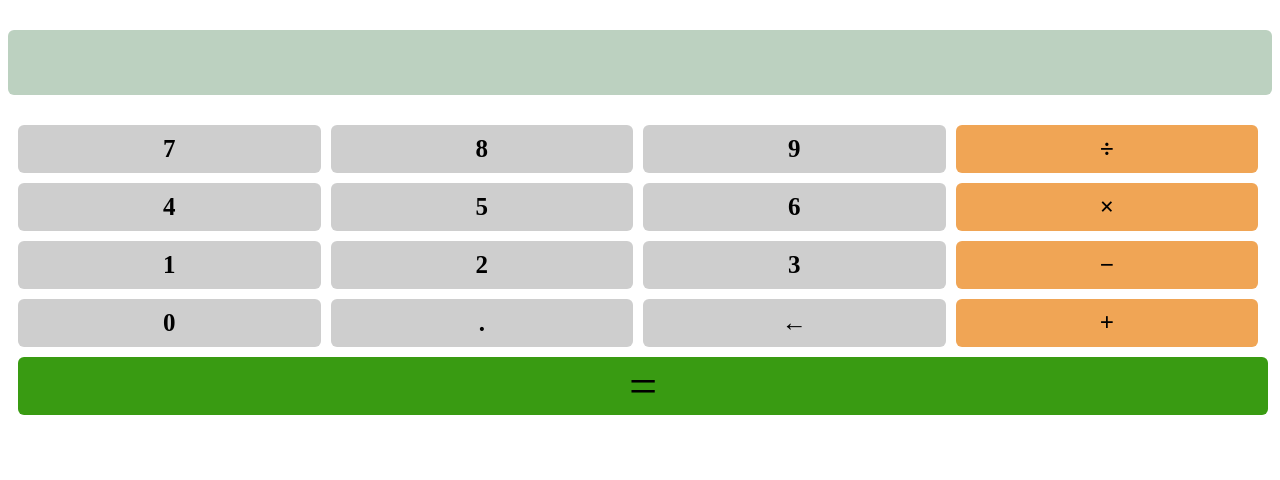
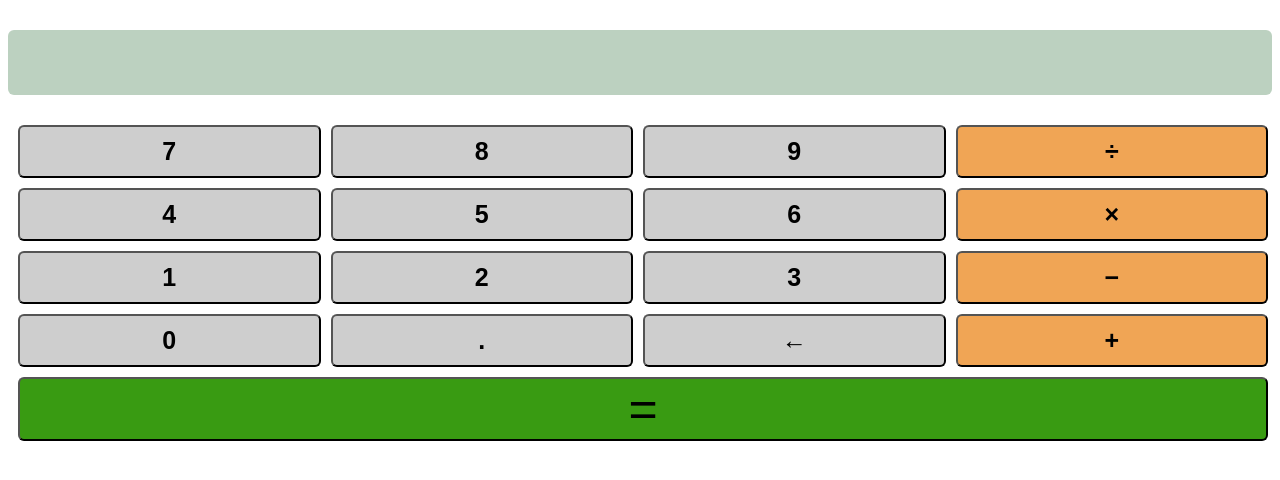
Before and after one commit to MohammadHoseynZamany/-Calculator-with-React, a React (Vite) app: page / in a window 1280 px wide. Shown: the top 480 px of the page. Built offline with nearby package versions, Linux system fonts and the light colour scheme.

Commit message:
fix buttons problem

```diff
--- a/src/components/Buttons.jsx
+++ b/src/components/Buttons.jsx
@@ -7,28 +7,28 @@ export default function Buttons(){
         <div className="buttons-container">
             <div className="number-oprations-container">
                 <div className="numbers-container">
-                    <div id="number-seven" onClick={Oprations.pushNumber(7)}>7</div>
-                    <div id="number-eight">8</div>
-                    <div id="number-nine">9</div>
-                    <div id="number-four">4</div>
-                    <div id="number-five">5</div>
-                    <div id="number-six">6</div>
-                    <div id="number-one">1</div>
-                    <div id="number-two">2</div>
-                    <div id="number-three">3</div>
-                    <div id="number-zero">0</div>
-                    <div id="point">.</div>
-                    <div id="del">&#8592;</div>
+                    <button id="number-seven" onClick={Oprations.pushNumber(7)}>7</button>
+                    <button id="number-eight" onClick={Oprations.pushNumber(8)}>8</button>
+                    <button id="number-nine" onClick={Oprations.pushNumber(9)}>9</button>
+                    <button id="number-four" onClick={Oprations.pushNumber(4)}>4</button>
+                    <button id="number-five" onClick={Oprations.pushNumber(5)}>5</button>
+                    <button id="number-six" onClick={Oprations.pushNumber(6)}>6</button>
+                    <button id="number-one" onClick={Oprations.pushNumber(1)}>1</button>
+                    <button id="number-two" onClick={Oprations.pushNumber(2)}>2</button>
+                    <button id="number-three" onClick={Oprations.pushNumber(3)}>3</button>
+                    <button id="number-zero" onClick={Oprations.pushNumber(0)}>0</button>
+                    <button id="point">.</button>
+                    <button id="del">&#8592;</button>
                 </div>
                 <div className="oprations-container">
-                    <div id="division">&#247;</div>
-                    <div id="multiplicaton">&#215;</div>
-                    <div id="minus">&#8722;</div>
-                    <div id="plus">&#43;</div>
+                    <button id="division">&#247;</button>
+                    <button id="multiplicaton">&#215;</button>
+                    <button id="minus">&#8722;</button>
+                    <button id="plus">&#43;</button>
                 </div>
             </div>
                 <div className="equal-container">
-                    <div id="equal">&#61;</div>
+                    <button id="equal">&#61;</button>
                 </div>
         </div>
     )
--- a/src/styles/Buttons.css
+++ b/src/styles/Buttons.css
@@ -8,8 +8,6 @@
 .number-oprations-container {
     display: grid;
     grid-template-columns: 3fr 1fr;
-    font-size: 25px;
-    font-weight: bold;
 }
 
 .numbers-container {
@@ -27,7 +25,7 @@
     grid-template-columns:1fr;
 }
 
-.numbers-container > div {
+.numbers-container > button {
     background-color: rgb(206, 206, 206);
     border-radius: 6px;
     text-align: center;
@@ -35,19 +33,25 @@
     margin-bottom: 10px;
     padding-top:10px;
     padding-bottom: 10px;
+    font-size: 25px;
+    font-weight: bold;
 }
 
-.oprations-container > div {
+.oprations-container > button {
     background-color: rgb(240,165,85);
     border-radius: 6px;
-    text-align: center;
+    width: 100%;
     margin-right: 10px;
     margin-bottom: 10px;
     padding-top:10px;
     padding-bottom: 10px;
+    align-items: center;
+    text-align: center;
+    font-size: 25px;
+    font-weight: bold;
 }
 
-.equal-container > div {
+.equal-container > button {
     background-color: rgb(57, 155, 18);
     text-align: center;
     border-radius: 6px;
```
